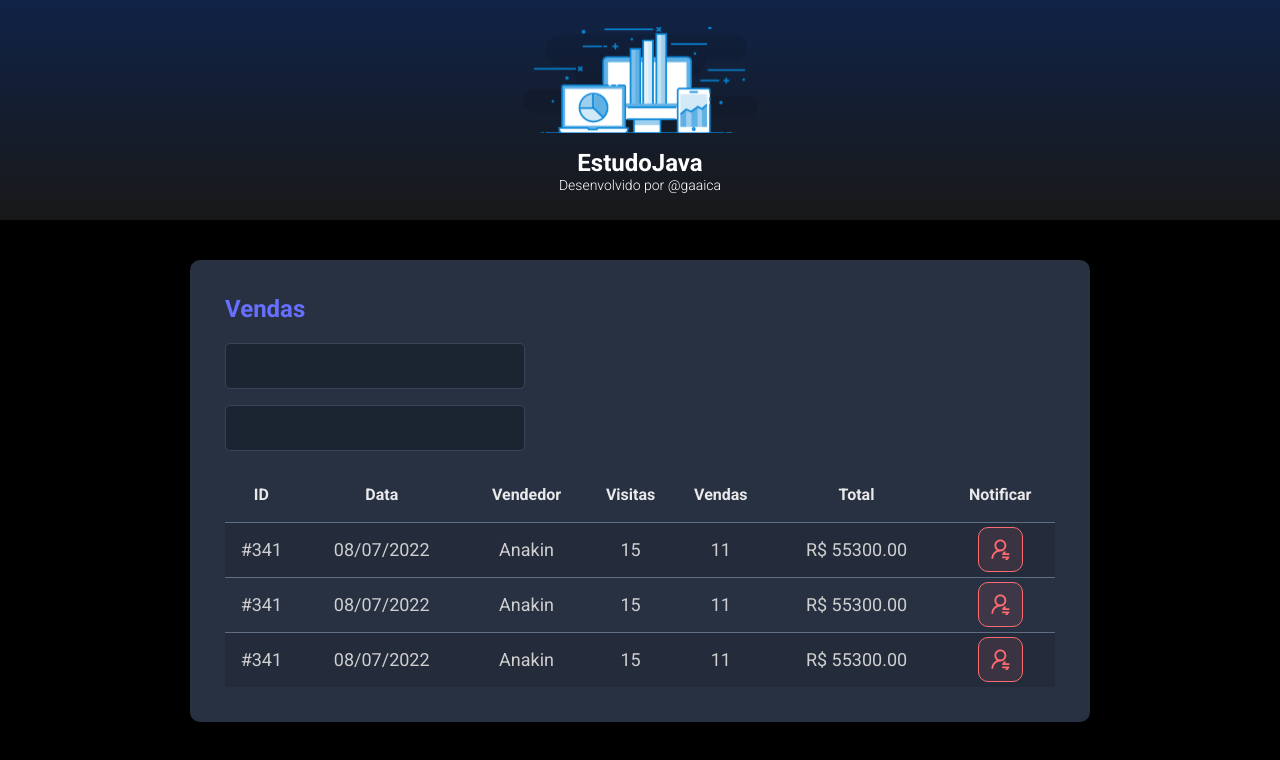
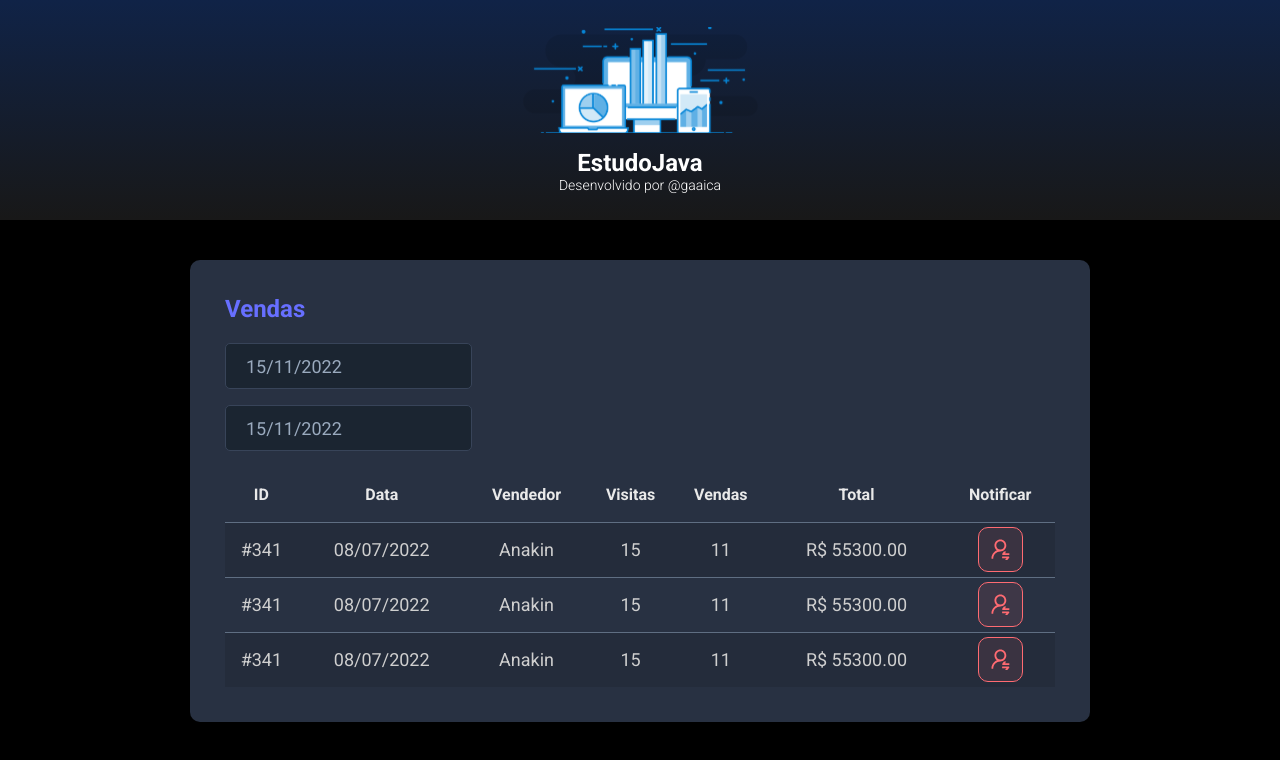
Before and after one commit to gaaica/estudo1-javaspringreact, a React (Vite) app in the folder frontend/: page / in a window 1280 px wide. Shown: the top 760 px of the page. Built offline with nearby package versions, Linux system fonts and the light colour scheme.

Commit message:
inserido datepicker

```diff
--- a/frontend/package.json
+++ b/frontend/package.json
@@ -9,7 +9,9 @@
     "preview": "vite preview"
   },
   "dependencies": {
+    "@types/react-datepicker": "4.4.2",
     "react": "^18.2.0",
+    "react-datepicker": "4.8.0",
     "react-dom": "^18.2.0"
   },
   "devDependencies": {
--- a/frontend/src/components/SalesCard/index.tsx
+++ b/frontend/src/components/SalesCard/index.tsx
@@ -1,4 +1,7 @@
 import NotificationButton from "../NotificationButton";
+import DatePicker from "react-datepicker";
+
+import "react-datepicker/dist/react-datepicker.css";
 import "./styles.css";
 
 function SalesCard() {
@@ -7,10 +10,12 @@
       <h2 className="main-sales-title">Vendas</h2>
       <div>
         <div className="main-form-control-container">
-          <input className="main-form-control" type="text" />
+          <DatePicker selected={new Date()} onChange={(date: Date) => {}} className="main-form-control"
+            dateFormat="dd/MM/yyyy" />
         </div>
         <div className="main-form-control-container">
-          <input className="main-form-control" type="text" />
+          <DatePicker selected={new Date()} onChange={(date: Date) => {}} className="main-form-control"
+            dateFormat="dd/MM/yyyy" />
         </div>
       </div>
 
```
Also changed, not shown: 1 other file (tests, documents, lock files or other folders).
